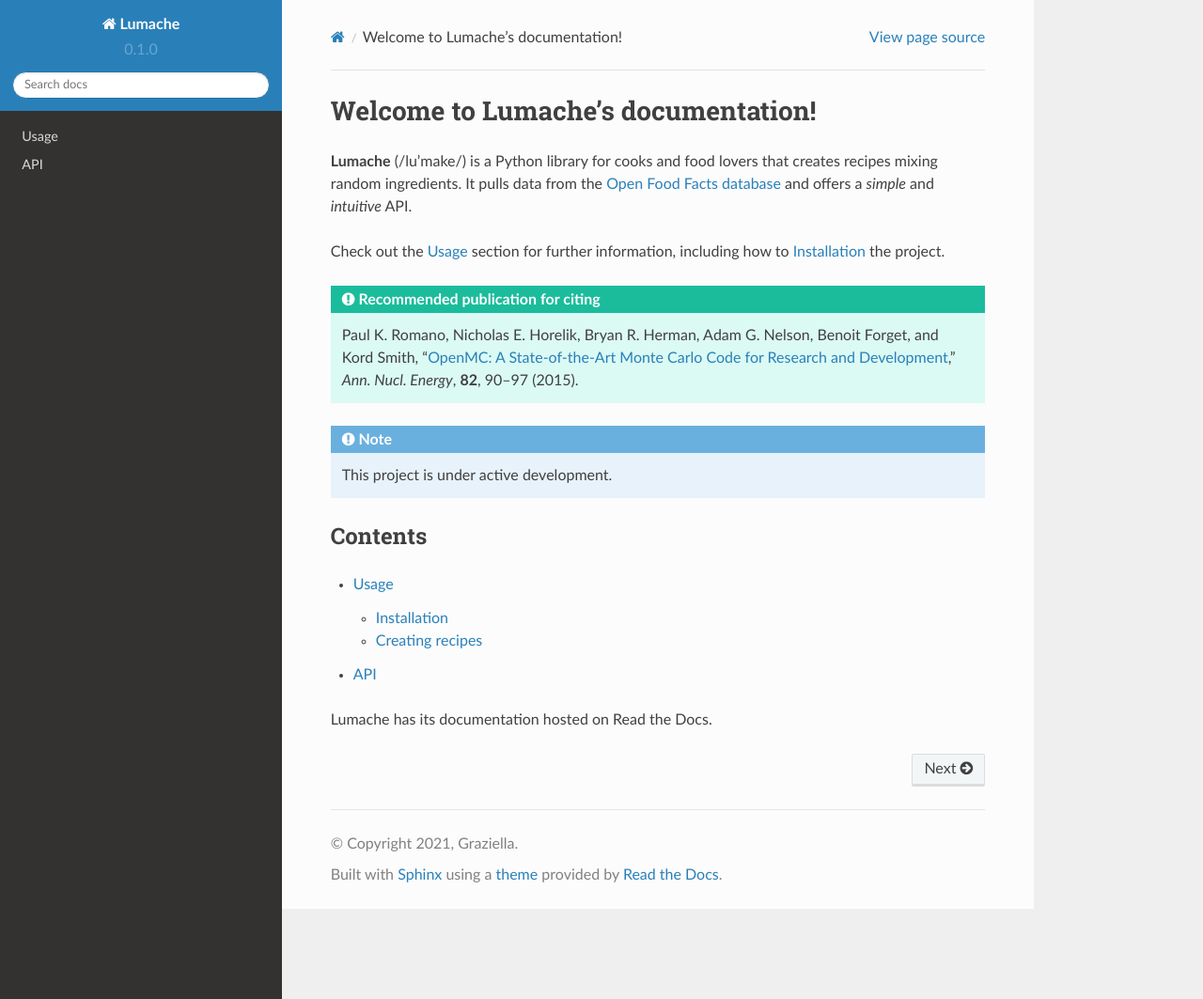
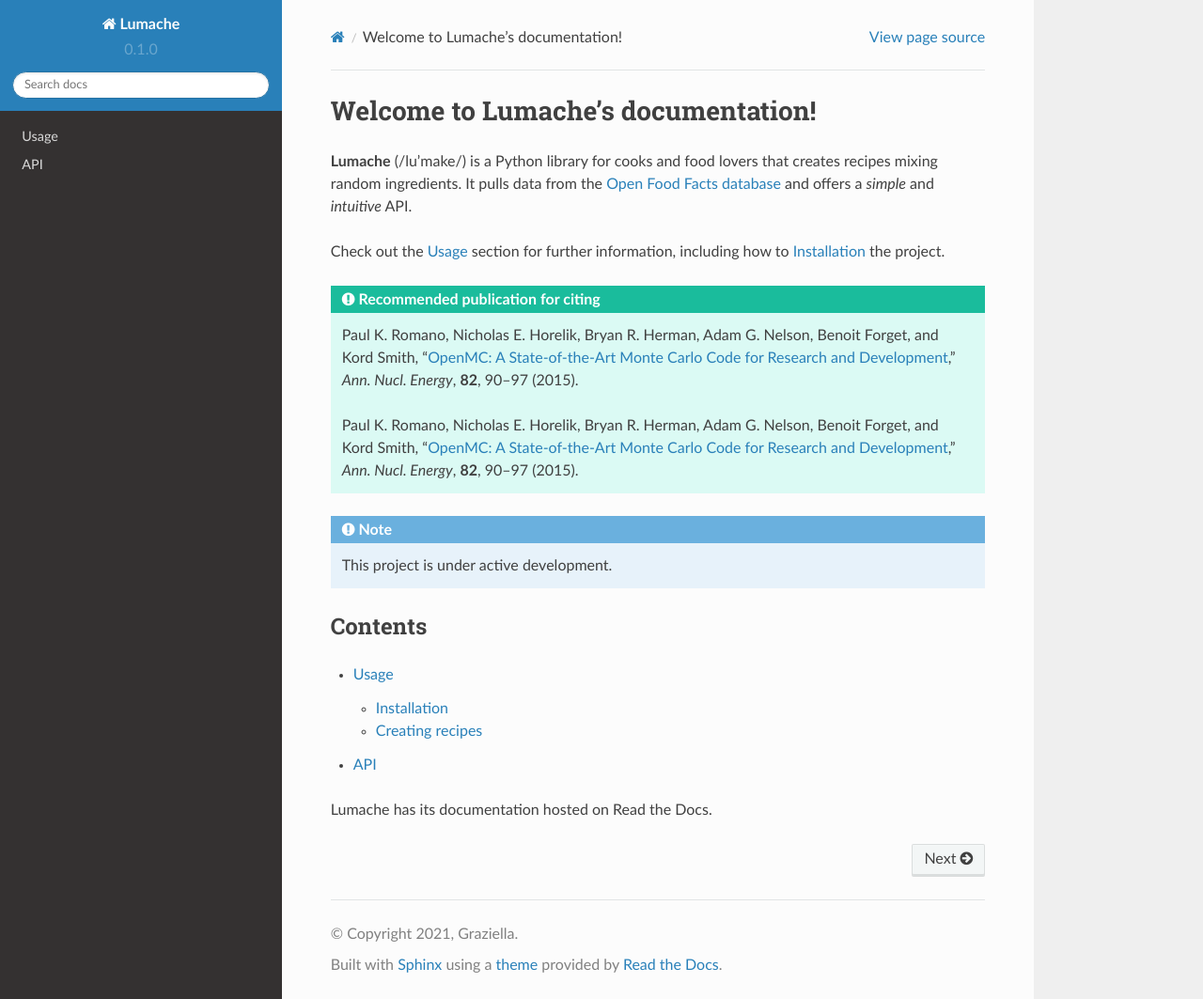
Before and after one commit to BabcsanyBoglarka/ReadTheDocs_Tutorial, a Sphinx documentation site: the page built from docs/source/index.rst, in a window 1280 px wide and 1063 px high. Shown: the whole window at 94% size. Built offline with Sphinx 7.4.7 and the Read the Docs theme 2.0.0, drawn with Linux system fonts in a browser that asks for light colours.

Commit message:
Update index.rst

```diff
--- a/docs/source/index.rst
+++ b/docs/source/index.rst
@@ -17,6 +17,11 @@ how to :ref:`installation` the project.
    Research and Development <https://doi.org/10.1016/j.anucene.2014.07.048>`_,"
    *Ann. Nucl. Energy*, **82**, 90--97 (2015).
 
+   Paul K. Romano, Nicholas E. Horelik, Bryan R. Herman, Adam G. Nelson, Benoit
+   Forget, and Kord Smith, "`OpenMC: A State-of-the-Art Monte Carlo Code for
+   Research and Development <https://doi.org/10.1016/j.anucene.2014.07.048>`_,"
+   *Ann. Nucl. Energy*, **82**, 90--97 (2015).
+
 .. note::
 
    This project is under active development.
```
